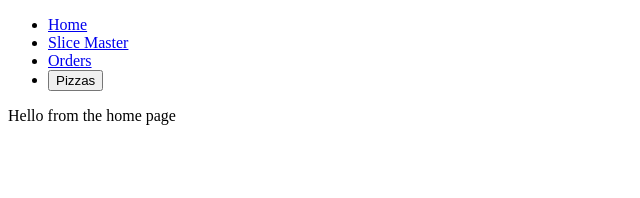
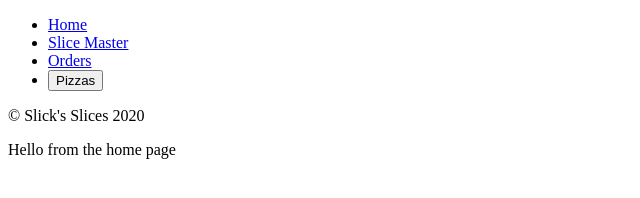
Before and after one commit to ZahraB21/slickslices, a Gatsby site in the folder gatsby/: page / in a window 1280 px wide. Shown: the whole page, without its empty margins (0-640 px from the left). Built offline with nearby package versions, Linux system fonts and the light colour scheme; Gatsby itself is replaced by a stand-in of ours.

Commit message:
Creating a Layout component which will include the footer and Nav for now

```diff
--- /dev/null
+++ b/gatsby/src/components/Footer.js
@@ -0,0 +1,9 @@
+import React from 'react';
+
+export default function Footer() {
+  return (
+    <footer>
+      <p>&copy; Slick's Slices {new Date().getFullYear()}</p>
+    </footer>
+  );
+}
--- /dev/null
+++ b/gatsby/src/components/Layout.js
@@ -0,0 +1,12 @@
+import React from 'react';
+import Nav from './Nav';
+import Footer from './Footer';
+
+export default function Layout() {
+  return (
+    <div>
+      <Nav />
+      <Footer />
+    </div>
+  );
+}
--- a/gatsby/src/pages/index.js
+++ b/gatsby/src/pages/index.js
@@ -1,10 +1,10 @@
 import React from 'react';
-import Nav from '../components/Nav';
+import Layout from '../components/Layout';
 
 export default function HomePage() {
   return (
     <div>
-      <Nav />
+      <Layout />
       <p>Hello from the home page</p>
     </div>
   );
```
